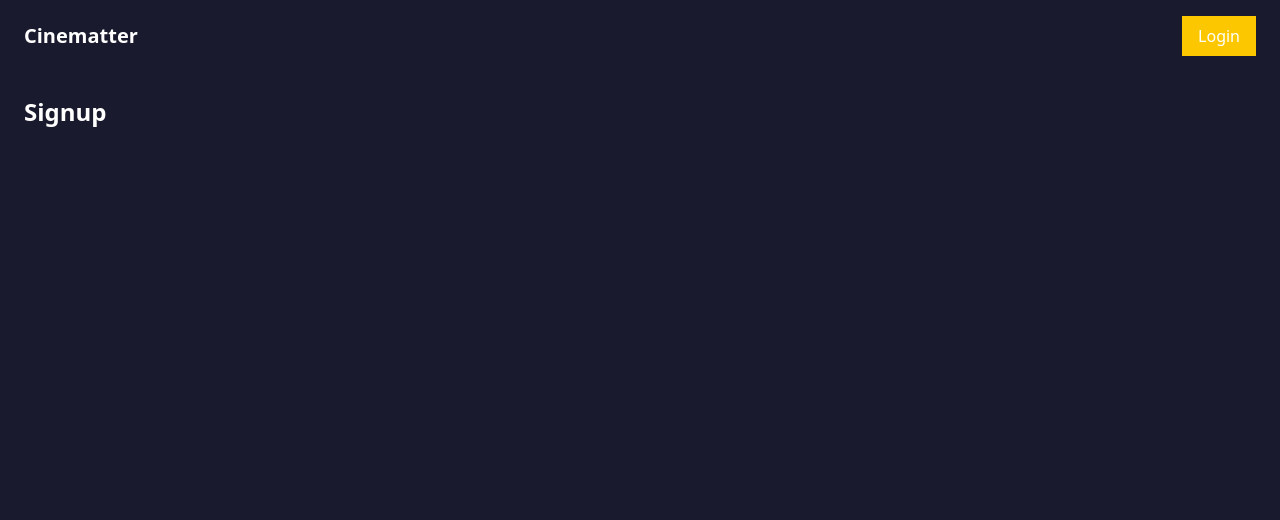
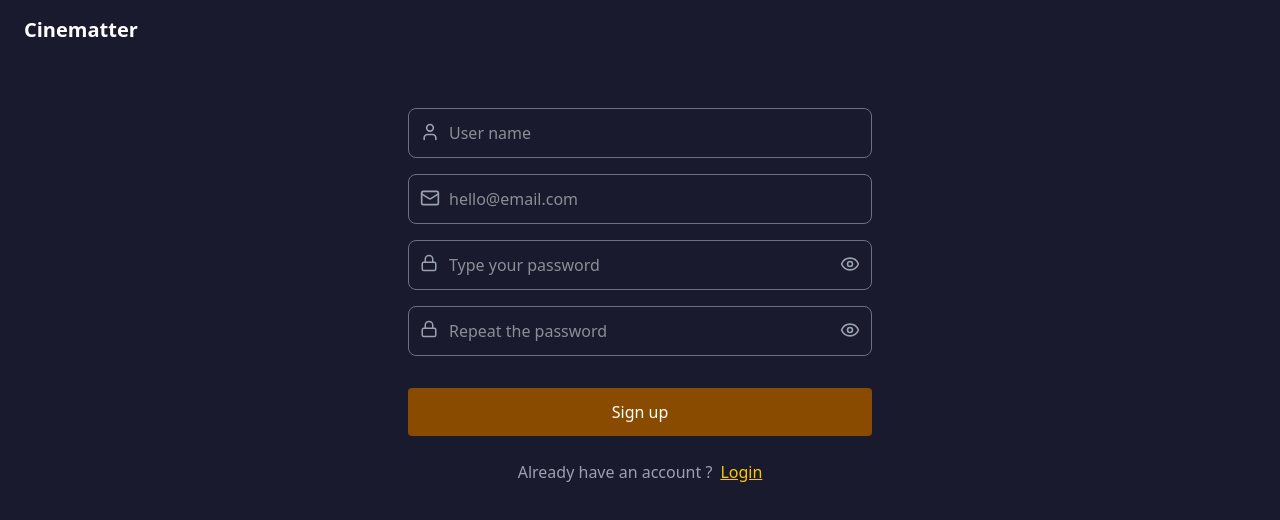
Before and after one commit to priyankaforu/CineMatter, a React (Vite) app in the folder client/: page /signup in a window 1280 px wide. Shown: the top 520 px of the page. Built offline with nearby package versions, Linux system fonts and the light colour scheme.

Commit message:
implemented auth and login

```diff
--- a/client/package.json
+++ b/client/package.json
@@ -12,6 +12,7 @@
   "dependencies": {
     "@tailwindcss/vite": "^4.2.2",
     "axios": "^1.15.0",
+    "lucide-react": "^1.8.0",
     "react": "^19.2.4",
     "react-dom": "^19.2.4",
     "react-router-dom": "^7.14.1",
--- a/client/src/App.jsx
+++ b/client/src/App.jsx
@@ -14,7 +14,7 @@ function App() {
                 <Route path="/" element={<Home />} />
                 <Route path="movie/:id" element={<MovieDetails />} />
                 <Route path="/login" element={<Login />} />
-                <Route path="/Signup" element={<Signup />} />
+                <Route path="/signup" element={<Signup />} />
             </Routes>
         </BrowserRouter>
     );
--- a/client/src/components/header.jsx
+++ b/client/src/components/header.jsx
@@ -1,10 +1,15 @@
-import { Link } from 'react-router-dom';
+import { Link, useLocation } from 'react-router-dom';
+import { User } from 'lucide-react';
 
 const Header = () => {
+    const location = useLocation();
+    const token = localStorage.getItem('token');
+    const isAuthPage = location.pathname == "/login" || location.pathname == "/signup"
     return (
         <header className="flex items-center justify-between px-6 py-4">
             <Link to="/" className="text-xl font-bold text-white">Cinematter</Link >
-            <Link to="/login" className="text-l bg-yellow-400 px-4 py-2">Login</Link>
+            {!isAuthPage && (token ?
+                (<User className="text-white cursor-pointer" size={24} />) : (<Link to="/login" className="text-l bg-yellow-800 px-4 py-1 rounded-sm">Login</Link>))}
         </header>
     );
 };
--- a/client/src/index.css
+++ b/client/src/index.css
@@ -6,3 +6,11 @@ body {
   color: white;
   font-family: system-ui, sans-serif;
 }
+
+input:-webkit-autofill,
+input:-webkit-autofill:hover,
+input:-webkit-autofill:focus {
+  -webkit-box-shadow: 0 0 0 1000px #1a1a2e inset;
+  -webkit-text-fill-color: white;
+  transition: background-color 5000s ease-in-out 0s;
+}
--- a/client/src/pages/Login.jsx
+++ b/client/src/pages/Login.jsx
@@ -1,7 +1,86 @@
+
+import { useState } from 'react';
+import { Link, useNavigate } from 'react-router-dom';
+import { User, Lock, Eye, EyeOff } from 'lucide-react';
+import axios from 'axios';
+
 const Login = () => {
+    const navigate = useNavigate();
+    const [formData, setFormData] = useState({
+        userid: '',
+        password: '',
+    });
+    const [error, setError] = useState('');
+    const [showPasswords, setShowPasswords] = useState({ password: false, confirmPassword: false });
+
+    const handleChange = (e) => {
+        const { name, value } = e.target;
+        setFormData({ ...formData, [name]: value });
+    }
+
+    const togglePassword = (field) => {
+        setShowPasswords({ ...showPasswords, [field]: !showPasswords[field] });
+    }
+    const handleSubmit = async (e) => {
+        e.preventDefault();
+
+        if (!formData.userid || !formData.password) {
+            setError('All fields are required');
+            return;
+        }
+        try {
+            const res = await axios.post("http://localhost:3000/api/auth/login",
+                {
+                    user_id: formData.userid,
+                    password: formData.password
+                });
+            localStorage.setItem('token', res.data.token);
+            localStorage.setItem('user', JSON.stringify(res.data.user));
+            navigate('/');
+        }
+        catch (err) {
+            setError(err.response?.data?.message || 'Login Failed');
+        }
+
+        console.log(formData);
+    }
+
+    const inputClass = "w-full p-3 rounded-lg border border-gray-500 bg-transparent text-white focus:border-yellow-400 focus:outline-none";
     return (
-        <div className="text-white p-6">
-            <h1 className="text-2xl font-bold">Login</h1>
+        <div className="flex flex-col items-center mt-6">
+            <form onSubmit={handleSubmit} className="flex flex-col space-y-4 p-6 w-full max-w-lg">
+                {error && <p className="text-red-500">{error}</p>}
+                <div className="relative">
+                    <User className="absolute left-3 top-3.5 text-gray-400" size={20} />
+                    <input
+                        name="userid"
+                        value={formData.userid}
+                        onChange={handleChange}
+                        placeholder="User name or email id"
+                        className={`${inputClass} pl-10`}
+                    />
+                </div>
+                <div className="relative">
+                    <Lock className="absolute left-3 top-3.5 text-gray-400" size={18} />
+                    <input
+                        name="password"
+                        value={formData.password}
+                        onChange={handleChange}
+                        placeholder="Type your password"
+                        className={`${inputClass} pl-10`}
+                        type={showPasswords.password ? "text" : "password"}
+                    />
+                    <div className="absolute right-3 top-3.5 text-gray-400" onClick={() => togglePassword('password')}>
+                        {showPasswords.password ? <EyeOff size={20} /> : <Eye size={20} />}
+                    </div>
+                </div>
+                <button type="submit" className="bg-yellow-800 p-3 mt-4 rounded-sm"> Login </button>
+            </form>
+            <div className="flex flex-row gap-2 justify-center">
+                <Link to="/" className="text-gray-100 underline">Forgot Password ?</Link>
+                <span className="text-gray-400"> or </span>
+                <Link to="/signup" className="underline text-yellow-400"> Create an account </Link>
+            </div>
         </div>
     );
 };
--- a/client/src/pages/Signup.jsx
+++ b/client/src/pages/Signup.jsx
@@ -1,7 +1,111 @@
+import { useState } from 'react';
+import { Link } from 'react-router-dom';
+import { User, Mail, Lock, Eye, EyeOff } from 'lucide-react';
+
 const Signup = () => {
+    const [formData, setFormData] = useState({
+        username: '',
+        usermail: '',
+        password: '',
+        confirmPassword: ''
+    });
+    const [error, setError] = useState('');
+    const [showPasswords, setShowPasswords] = useState({ password: false, confirmPassword: false });
+
+    const handleChange = (e) => {
+        const { name, value } = e.target;
+        setFormData({ ...formData, [name]: value });
+    }
+
+    const isValidEmail = (email) => {
+        return /^[^\s@]+@[^\s@]+\.[^\s@]+$/.test(email);
+    }
+
+    const togglePassword = (field) => {
+        setShowPasswords({ ...showPasswords, [field]: !showPasswords[field] });
+    }
+    const handleSubmit = (e) => {
+        e.preventDefault();
+
+        if (!formData.username || !formData.usermail || !formData.password) {
+            setError('All fields are required');
+            return;
+        }
+
+        if (!isValidEmail(formData.usermail)) {
+            setError('Please enter a valid email');
+            return;
+        }
+
+        if (formData.password !== formData.confirmPassword) {
+            setError('Passwords are not matching');
+            return;
+        }
+        if (formData.password.length <= 8) {
+            setError('Password should be atleast 8 characters long');
+        }
+        console.log(formData);
+    }
+
+    const inputClass = "w-full p-3 rounded-lg border border-gray-500 bg-transparent text-white focus:border-yellow-400 focus:outline-none";
     return (
-        <div className="text-white p-6">
-            <h1 className="text-2xl font-bold">Signup</h1>
+        <div className="flex flex-col items-center mt-6">
+            <form onSubmit={handleSubmit} className="flex flex-col space-y-4 p-6 w-full max-w-lg">
+                {error && <p className="text-red-500">{error}</p>}
+                <div className="relative">
+                    <User className="absolute left-3 top-3.5 text-gray-400" size={20} />
+                    <input
+                        name="username"
+                        value={formData.username}
+                        onChange={handleChange}
+                        placeholder="User name"
+                        className={`${inputClass} pl-10`}
+                    />
+                </div>
+                <div className="relative">
+                    <Mail className="absolute left-3 top-3.5 text-gray-400" size={20} />
+                    <input
+                        name="usermail"
+                        value={formData.usermail}
+                        onChange={handleChange}
+                        placeholder="hello@email.com"
+                        className={`${inputClass} pl-10`}
+                    />
+                </div>
+                <div className="relative">
+                    <Lock className="absolute left-3 top-3.5 text-gray-400" size={18} />
+                    <input
+                        name="password"
+                        value={formData.password}
+                        onChange={handleChange}
+                        placeholder="Type your password"
+                        className={`${inputClass} pl-10`}
+                        type={showPasswords.password ? "text" : "password"}
+                    />
+                    <div className="absolute right-3 top-3.5 text-gray-400" onClick={() => togglePassword('password')}>
+                        {showPasswords.password ? <EyeOff size={20} /> : <Eye size={20} />}
+                    </div>
+                </div>
+                <div className="relative">
+                    <Lock className="absolute left-3 top-3.5 text-gray-400" size={18} />
+                    <input
+                        name="confirmPassword"
+                        value={formData.confirmPassword}
+                        onChange={handleChange}
+                        placeholder="Repeat the password"
+                        className={`${inputClass} pl-10`}
+                        type={showPasswords.confirmPassword ? "text" : "password"}
+                    />
+                    <div className="absolute right-3 top-3.5 text-gray-400" onClick={() => togglePassword('confirmPassword')}>
+                        {showPasswords.confirmPassword ? <EyeOff size={20} /> : <Eye size={20} />}
+                    </div>
+                </div>
+                <button type="submit" className="bg-yellow-800 p-3 mt-4 rounded-sm"> Sign up </button>
+            </form>
+            <div className="flex flex-row gap-2 justify-center">
+                <span className="text-gray-400">Already have an account ?</span>
+                <Link to="/login" className="underline text-yellow-400"> Login </Link>
+            </div>
         </div>
     );
 };
```
